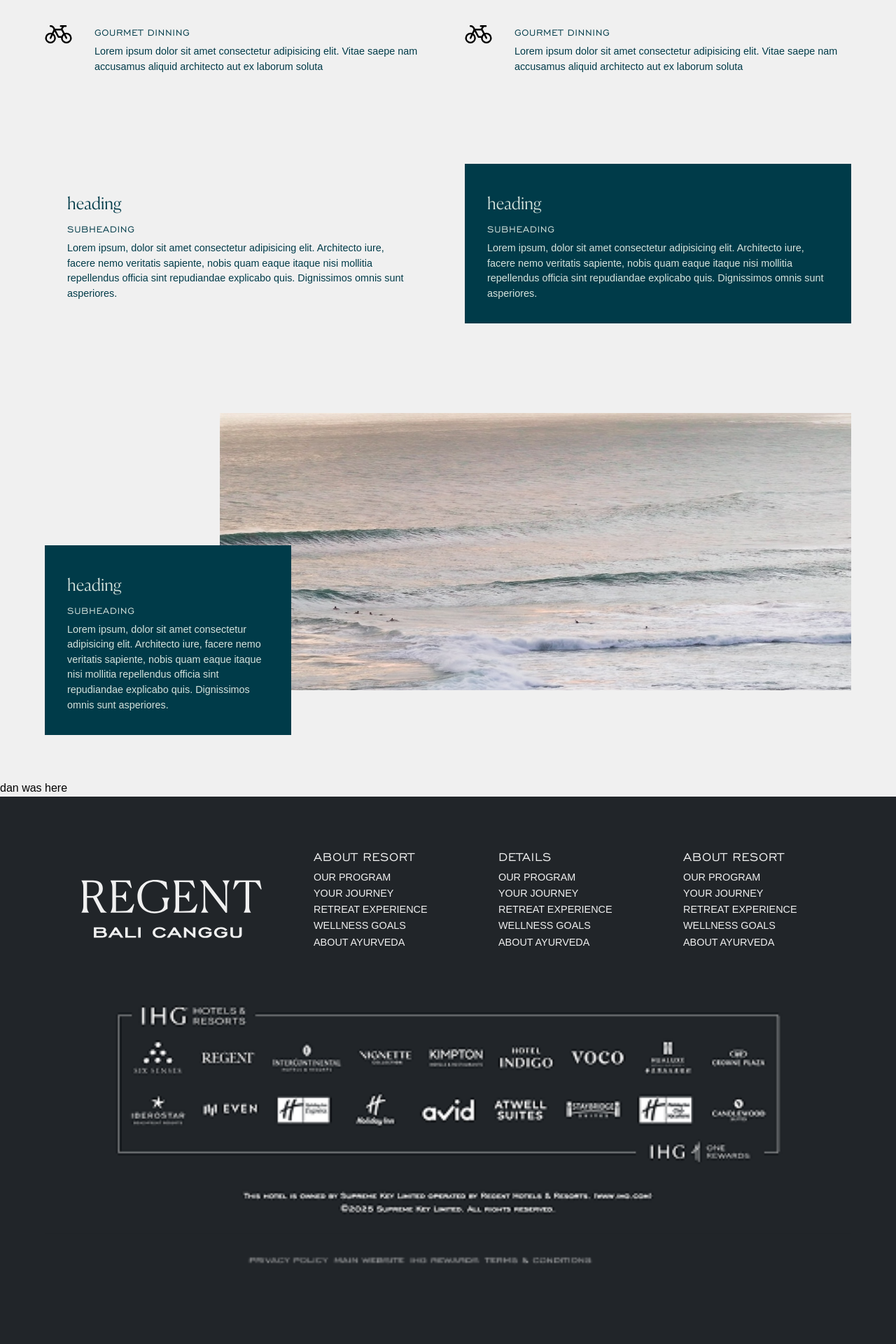
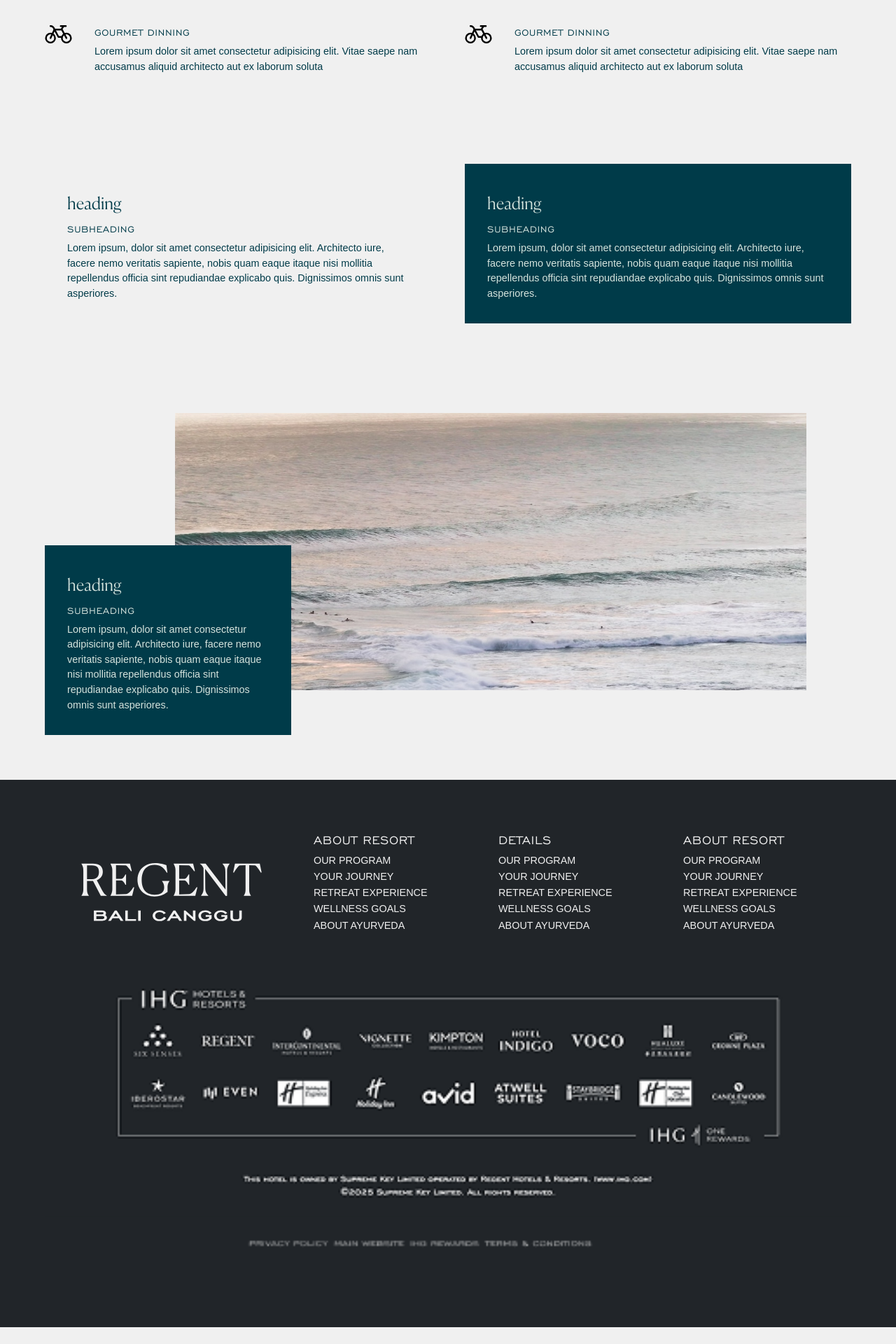
Before and after one commit to TheInstituteOfCode/rbc, a Jekyll site: the page built from extra-block.html, in a window 1280 px wide. Shown: the part 1041-2961 px from the top of the page at 70% size. Built offline with Jekyll 4.4.1, drawn with Linux system fonts in a browser that asks for light colours; some web fonts are replaced; after the commit the page ends 2937 px from its top, so only the background shows below that.

Commit message:
added mobile version

```diff
--- a/_includes/block/grid-simple-2-col-overlap.html
+++ b/_includes/block/grid-simple-2-col-overlap.html
@@ -9,13 +9,13 @@
       {% else %}
       {% endcase %}">
           <div class="">
-            <div class="grid grid-cols-3 gap-12">
-              <div class="col-span-2 {% if block.desktop-image-position == 'right' %} order-2 {% endif %}">
-                <div class="relative mb-16" style="aspect-ratio: 19/10;">
-                  <img class="h-full w-[120%] max-w-[120%] absolute top-0 {% if block.desktop-image-position == 'right' %} right-0 {% else %}  left-0 {% endif %} bottom-0" src="{{block.image}}" alt="{{block.image-alt}}">
+            <div class="grid md:grid-cols-3 gap-12">
+              <div class="col-span-2 {% if block.desktop-image-position == 'right' %} md:order-2 {% endif %}">
+                <div class="relative mb-16 w-screen max-w-full img-holder">
+                  <img class="h-full w-[80%] md:w-[120%] md:max-w-[120%] absolute top-0 {% if block.desktop-image-position == 'right' %} right-side {% else %}  left-side {% endif %} bottom-0" src="{{block.image}}" alt="{{block.image-alt}}">
                 </div>
               </div>
-               <div class="scheme-{{block.text-column.color-scheme}} relative z-10 self-end">
+               <div class="scheme-{{block.text-column.color-scheme}} bottom-ver {% if block.desktop-image-position == 'left' %} right-side left-[20vw] {% else %}  left-side right-20vw {% endif %} absolute w-[calc(100vw_-_20vw_-_var(--side-gap))] md:w-full md:inset-0 md:relative z-10 self-end">
                 <div class="bg-base p-8">
                   {{block.text-column.block-content-html}}
                 </div>
@@ -24,10 +24,19 @@
           </div>
       </div>
     </section>
-dan was here
 
 <style>
        #section-{{forloop.index}} section{
         min-height: {{block.min-height}};
       }
+
+
+     #section-{{forloop.index}} .img-holder {
+        aspect-ratio: 1;
+      }
+@media (min-width: 768px) {
+  #section-{{forloop.index}}    .img-holder {
+        aspect-ratio: 19/10;
+      }
+    }
 </style>
--- a/_includes/block/rooms.html
+++ b/_includes/block/rooms.html
@@ -3,7 +3,7 @@
       <div class="max-width w-full">
         {% for style in block.room-style %}
         <div class="scheme-base style-set {% unless forloop.first %} mt-vert {% endunless %}">
-          <div class="flex justify-between flex-wrap mb-8">
+          <div class="flex justify-between flex-wrap">
             <h2 class="shrink-0">{{style.heading}}</h2>
             <div class="shrink-0 flex justify-end flex-wrap max-w-full">
               {% for room in style.rooms %}
--- a/_includes/block/split-banner-slider.html
+++ b/_includes/block/split-banner-slider.html
@@ -3,7 +3,7 @@
 ">
 
 
-      <div class="max-width bg-base relative z-10 grid gap-8 justify-center items-center grid-cols-10">
+      <div class="max-width bg-base relative z-10 grid gap-8 justify-center items-center md:grid-cols-10">
 
       <div class=" gallery col-span-6 p-8 {% if block.carousel.desktop-image-position == 'right' %} order-3 {% endif %}">
         <div class="aspect-square relative">
--- a/assets/css/style.css
+++ b/assets/css/style.css
@@ -490,12 +490,21 @@
 .left-0 {
   left: 0px;
 }
+.left-\[20vw\] {
+  left: 20vw;
+}
+.left-side {
+  left: var(--side-gap);
+}
 .right-0 {
   right: 0px;
 }
 .right-4 {
   right: 1rem;
 }
+.right-side {
+  right: var(--side-gap);
+}
 .top-0 {
   top: 0px;
 }
@@ -522,9 +531,6 @@
 }
 .-order-1 {
   order: -1;
-}
-.order-2 {
-  order: 2;
 }
 .order-3 {
   order: 3;
@@ -670,8 +676,8 @@
 .w-4\/5 {
   width: 80%;
 }
-.w-\[120\%\] {
-  width: 120%;
+.w-\[90\%\] {
+  width: 90%;
 }
 .w-\[initial\] {
   width: initial;
@@ -686,6 +692,15 @@
   width: -moz-min-content;
   width: min-content;
 }
+.w-screen {
+  width: 100vw;
+}
+.w-\[calc\(100vw_-_20vw_-_var\(--side-gap\)\)\] {
+  width: calc(100vw - 20vw - var(--side-gap));
+}
+.w-\[80\%\] {
+  width: 80%;
+}
 .min-w-min {
   min-width: -moz-min-content;
   min-width: min-content;
@@ -693,9 +708,6 @@
 .max-w-4xl {
   max-width: 56rem;
 }
-.max-w-\[120\%\] {
-  max-width: 120%;
-}
 .max-w-\[40rem\] {
   max-width: 40rem;
 }
@@ -731,9 +743,6 @@
 }
 .grid-cols-1 {
   grid-template-columns: repeat(1, minmax(0, 1fr));
-}
-.grid-cols-10 {
-  grid-template-columns: repeat(10, minmax(0, 1fr));
 }
 .grid-cols-2 {
   grid-template-columns: repeat(2, minmax(0, 1fr));
@@ -1798,6 +1807,12 @@
   }
 }
 @media (min-width: 768px) {
+  .md\:relative {
+    position: relative;
+  }
+  .md\:inset-0 {
+    inset: 0px;
+  }
   .md\:order-1 {
     order: 1;
   }
@@ -1824,6 +1839,18 @@
   }
   .md\:min-h-\[25vw\] {
     min-height: 25vw;
+  }
+  .md\:w-\[120\%\] {
+    width: 120%;
+  }
+  .md\:w-full {
+    width: 100%;
+  }
+  .md\:max-w-\[120\%\] {
+    max-width: 120%;
+  }
+  .md\:grid-cols-10 {
+    grid-template-columns: repeat(10, minmax(0, 1fr));
   }
   .md\:grid-cols-2 {
     grid-template-columns: repeat(2, minmax(0, 1fr));
--- a/index.html
+++ b/index.html
@@ -57,6 +57,7 @@
             mobile-friendliness and SEO.</p>
         block-content-max-width: 40rem
         image-width: max(25%,  15rem)
+        mobile-image-width: 80%
         img_aspect: Square
         scroll-items-color-scheme: highlight
         scroll-items:
```
Also changed, not shown: _includes/block/horizontal-scroll-basic.html (+12 -1 lines).
